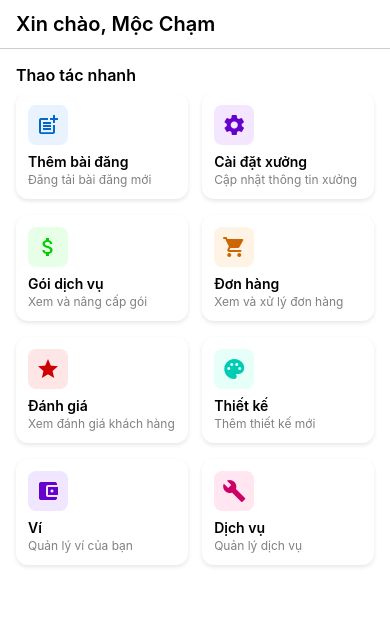
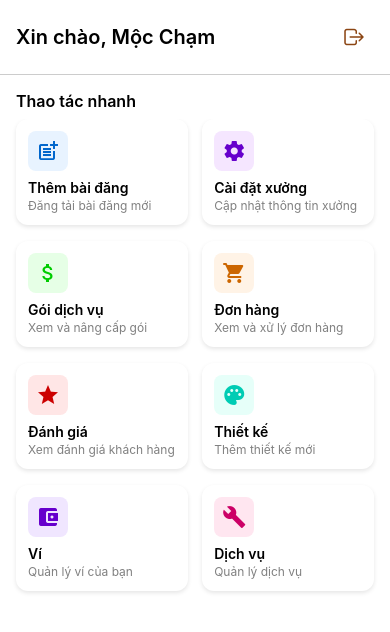
Before and after one commit to leanguyen2619/SP25SE026_GSP48_WDCRBP_Mobile, a React Native app: screen /WoodworkerDashboard in a window 390 px wide. Shown: the top 632 px of the page. Built offline with nearby package versions, Linux system fonts and the light colour scheme.

Commit message:
fix ui ww-dashboard

```diff
--- a/src/screens/Woodworker/WoodworkerDashboard.js
+++ b/src/screens/Woodworker/WoodworkerDashboard.js
@@ -7,10 +7,13 @@ import {
   ScrollView,
   SafeAreaView,
   StatusBar,
+  Alert,
 } from 'react-native';
 import { useNavigation } from '@react-navigation/native';
 import Icon from 'react-native-vector-icons/MaterialIcons';
 import { colors } from '../../theme/colors';
+import AsyncStorage from '@react-native-async-storage/async-storage';
+import { Ionicons } from '@expo/vector-icons';
 
 const QuickActionCard = ({ icon, title, subtitle, onPress }) => (
   <TouchableOpacity style={styles.card} onPress={onPress}>
@@ -53,6 +56,35 @@ const getIconColor = (icon) => {
 const WoodworkerDashboard = () => {
   const navigation = useNavigation();
   const woodworkerName = "Mộc Chạm"; // Thay thế bằng tên thật từ context/redux
+
+  const handleLogout = async () => {
+    Alert.alert(
+      'Đăng xuất',
+      'Bạn có chắc chắn muốn đăng xuất?',
+      [
+        {
+          text: 'Hủy',
+          style: 'cancel',
+        },
+        {
+          text: 'Đăng xuất',
+          onPress: async () => {
+            try {
+              await AsyncStorage.removeItem('token');
+              navigation.reset({
+                index: 0,
+                routes: [{ name: 'Login' }],
+              });
+            } catch (error) {
+              console.error('Logout error:', error);
+              Alert.alert('Lỗi', 'Không thể đăng xuất. Vui lòng thử lại sau.');
+            }
+          },
+          style: 'destructive',
+        },
+      ],
+    );
+  };
 
   const quickActions = [
     {
@@ -111,6 +143,12 @@ const WoodworkerDashboard = () => {
 
       <View style={styles.header}>
         <Text style={styles.welcomeText}>Xin chào, {woodworkerName}</Text>
+        <TouchableOpacity
+          style={styles.logoutButton}
+          onPress={handleLogout}
+        >
+          <Ionicons name="log-out-outline" size={24} color={colors.brown_0} />
+        </TouchableOpacity>
       </View>
 
       <Text style={styles.sectionTitle}>Thao tác nhanh</Text>
@@ -141,17 +179,22 @@ const styles = StyleSheet.create({
     backgroundColor: colors.white_0,
   },
   header: {
-    paddingHorizontal: 16,
-    paddingVertical: 12,
+    flexDirection: 'row',
+    alignItems: 'center',
+    justifyContent: 'space-between',
+    padding: 16,
     borderBottomWidth: 1,
     borderBottomColor: colors.grey_1,
     backgroundColor: colors.white_0,
-    alignItems: 'flex-start',
+    elevation: 2,
   },
   welcomeText: {
     fontSize: 20,
     fontWeight: '600',
     color: colors.black_0,
+  },
+  logoutButton: {
+    padding: 8,
   },
   sectionTitle: {
     fontSize: 16,
```
